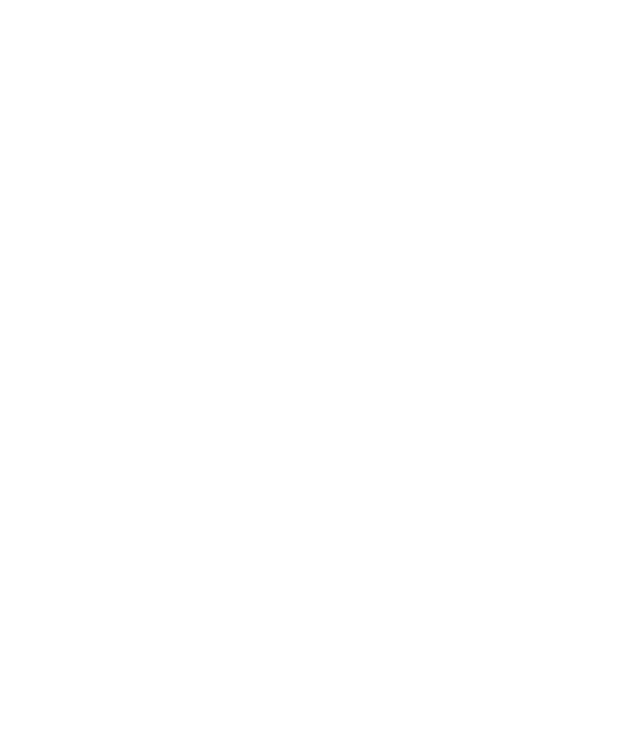
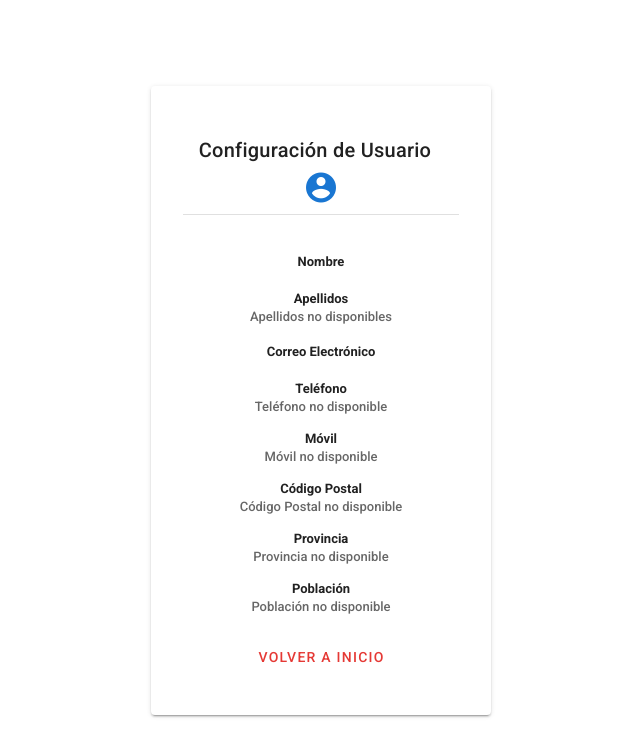
Before and after one commit to Ryuu-no-Mi/Gestion-de-flotas, a Vue app: page /config in a window 1280 px wide. Shown: the top 756 px of the page, without its empty margins (319-959 px from the left). Built offline with nearby package versions, Linux system fonts and the light colour scheme; sample sign-in values are in the browser's storage.

Commit message:
Add user configuration view and update routing; enhance vehicle filtering in DashboardTable

```diff
--- a/src/components/dashboard/DashboardTable.vue
+++ b/src/components/dashboard/DashboardTable.vue
@@ -1,8 +1,5 @@
 <template>
     <div>
-
-
-
 
         <v-data-table :headers="headers" :items="vehicles" item-key="matricula" class="elevation-2 text-center"
             :custom-filter="filterOnlyCapsText">
@@ -162,9 +159,26 @@ export default {
         },
     },
     watch: {
-        'filters.brandId': 'fetchVehicles',
-        'filters.modelId': 'fetchVehicles',
-        'filters.fuelId': 'fetchVehicles'
+        'filters.brandId'(newBrandId) {
+            this.filters.modelId = null
+
+            if (newBrandId) {
+                // Filtra modelos a partir de los vehículos disponibles
+                const modelosFiltrados = this.vehicles
+                    .filter(v => v.marcaId === newBrandId)
+                    .map(v => ({
+                        label: v.modelo,
+                        value: v.modeloId
+                    }))
+
+                // Quita duplicados
+                const unicos = new Map()
+                modelosFiltrados.forEach(m => unicos.set(m.value, m))
+                this.models = Array.from(unicos.values())
+            } else {
+                this.getModels() // Recarga todos los modelos si se limpia la marca
+            }
+        }
     },
     methods: {
         async fetchVehicles() {
--- a/src/components/forms/VehicleForm.vue
+++ b/src/components/forms/VehicleForm.vue
@@ -53,6 +53,7 @@ export default {
             },
             brands: [],
             models: [],
+            filteredModels: [],     // Modelos según la marca seleccionada -- NO SE SI EN EL CREATE, EL MODELO TAMBIEN DEPENDE DE LA MARCA COMO EN EL EDIT
             typesFuel: [],
 
 
--- a/src/router/index.ts
+++ b/src/router/index.ts
@@ -26,6 +26,11 @@ const routes: Array<RouteConfig> = [
     name: 'vehicles',
     component: DetailVehiclesView
   },
+  {
+    path: '/config',
+    name: 'config',
+    component: () => import(/* webpackChunkName: "config" */ '../views/ConfigUserDetail.vue')
+  },
 ]
 
 const router = new VueRouter({
--- /dev/null
+++ b/src/views/ConfigUserDetail.vue
@@ -0,0 +1,180 @@
+<template>
+    <v-container fluid class="d-flex flex-column align-center justify-center" style="height: 100vh">
+        <v-card elevation="2" class="pa-8" max-width="800">
+            <v-card-title class="text-h6">
+                Configuración de Usuario
+            </v-card-title>
+            <v-row>
+                <v-icon large color="primary" class="mx-auto">mdi-account-circle</v-icon>
+            </v-row>
+            <v-divider class="my-5" />
+
+            <v-list class="d-flex flex-column align-center justify-center" dense>
+                <v-list-item>
+                    <v-list-item-content>
+                        <v-list-item-title class="font-weight-bold text-center">Nombre</v-list-item-title>
+                        <v-list-item-subtitle class="text-center">{{ form.nombre }}</v-list-item-subtitle>
+                    </v-list-item-content>
+                </v-list-item>
+
+                <v-list-item>
+                    <v-list-item-content>
+                        <v-list-item-title class="font-weight-bold text-center">Apellidos</v-list-item-title>
+                        <v-list-item-subtitle class="text-center">{{ form.apellidos || "Apellidos no disponibles"
+                            }}</v-list-item-subtitle>
+                    </v-list-item-content>
+                </v-list-item>
+
+                <v-list-item>
+                    <v-list-item-content>
+                        <v-list-item-title class="font-weight-bold text-center">Correo Electrónico</v-list-item-title>
+                        <v-list-item-subtitle class="text-center">{{ form.email }}</v-list-item-subtitle>
+                    </v-list-item-content>
+                </v-list-item>
+
+                <v-list-item>
+                    <v-list-item-content>
+                        <v-list-item-title class="font-weight-bold text-center">Teléfono</v-list-item-title>
+                        <v-list-item-subtitle class="text-center">{{ form.telefono || "Teléfono no disponible"
+                        }}</v-list-item-subtitle>
+                    </v-list-item-content>
+                </v-list-item>
+
+                <v-list-item>
+                    <v-list-item-content>
+                        <v-list-item-title class="font-weight-bold text-center">Móvil</v-list-item-title>
+                        <v-list-item-subtitle class="text-center">{{ form.movil || "Móvil no disponible"
+                        }}</v-list-item-subtitle>
+                    </v-list-item-content>
+                </v-list-item>
+
+                <v-list-item>
+                    <v-list-item-content>
+                        <v-list-item-title class="font-weight-bold text-center">Código Postal</v-list-item-title>
+                        <v-list-item-subtitle class="text-center">{{ form.cp || "Código Postal no disponible"
+                        }}</v-list-item-subtitle>
+                    </v-list-item-content>
+                </v-list-item>
+
+                <v-list-item>
+                    <v-list-item-content>
+                        <v-list-item-title class="font-weight-bold text-center">Provincia</v-list-item-title>
+                        <v-list-item-subtitle class="text-center">{{ form.provincia || "Provincia no disponible"
+                        }}</v-list-item-subtitle>
+                    </v-list-item-content>
+                </v-list-item>
+
+                <v-list-item>
+                    <v-list-item-content>
+                        <v-list-item-title class="font-weight-bold text-center">Población</v-list-item-title>
+                        <v-list-item-subtitle class="text-center">{{ form.poblacion || "Población no disponible"
+                        }}</v-list-item-subtitle>
+                    </v-list-item-content>
+                </v-list-item>
+            </v-list>
+
+            <v-card-actions class="d-flex justify-center">
+                <v-btn color="red darken-1" text @click="$router.push({ name: 'home' })">
+                    Volver a inicio
+                </v-btn>
+            </v-card-actions>
+
+        </v-card>
+    </v-container>
+</template>
+
+
+<script>
+import axios from '@/utils/axios'
+import { jwtDecode } from 'jwt-decode'
+
+export default {
+    name: 'ConfigUserDetail',
+    data() {
+        return {
+            formValid: false,
+            form: {
+                userId: null,
+                id: null,
+                nombre: '',
+                apellidos: '',
+                email: '',
+                telefono: '',
+                movil: '',
+                cp: '',
+                provincia: '',
+                poblacion: ''
+            },
+            snackbar: false,
+            rules: {
+                required: v => !!v || 'Este campo es obligatorio',
+                email: v => /.+@.+\..+/.test(v) || 'Email inválido'
+            }
+        }
+    },
+    methods: {
+        async fetchUserData() {
+            try {
+                const response = await axios.get('/user') // Ajusta si el endpoint es diferente
+                console.log('Datos del usuario:', response.data);
+
+                Object.assign(this.form, response.data)
+            } catch (err) {
+                console.error('Error al cargar datos del usuario:', err)
+            }
+        },
+        async guardarCambios() {
+            if (!this.$refs.form.validate()) return
+
+            try {
+                await axios.put('/user/config', this.form)
+                this.snackbar = true
+            } catch (err) {
+                console.error('Error al guardar datos:', err)
+                this.$emit('error', 'No se pudo actualizar la configuración del usuario')
+            }
+        },
+        getUserIdFromToken() {
+            const token = localStorage.getItem('token')
+            if (!token) return null
+
+            console.log('Token:', token);
+
+            try {
+                const decoded = jwtDecode(token)
+                console.log('Decoded token:', decoded);
+
+                return decoded.DATA1 // ajusta según cómo venga en tu token
+            } catch (error) {
+                console.error('Token inválido:', error)
+                return null
+            }
+        }
+    },
+    async mounted() {
+
+        const userId = this.getUserIdFromToken()
+        console.log('User ID from token:', userId);
+
+        if (!userId) {
+            console.error('No se pudo obtener el ID del usuario desde el token')
+            return
+        }
+
+        try {
+            const response = await axios.get(`/user/${userId}`)
+            console.log('Datos del usuario obtenidos:', response.data);
+
+            this.form = { ...response.data } // Asumiendo que el DTO viene completo
+        } catch (error) {
+            console.error('Error al obtener datos del usuario:', error)
+        }
+    }
+}
+</script>
+
+<style scoped>
+.max-width-lg {
+    max-width: 700px;
+}
+</style>
--- a/src/views/HomeView.vue
+++ b/src/views/HomeView.vue
@@ -1,7 +1,7 @@
 <template>
   <v-app>
     <app-drawer v-model="drawer" />
-    <app-bar @toggle-drawer="drawer = !drawer" @goToSettings="goTo('settings')" @changeCompany="goTo('switch-company')"
+    <app-bar @toggle-drawer="drawer = !drawer" @goToSettings="goTo('config')" @changeCompany="goTo('switch-company')"
       @logout="logout" />
 
     <v-main>
```
